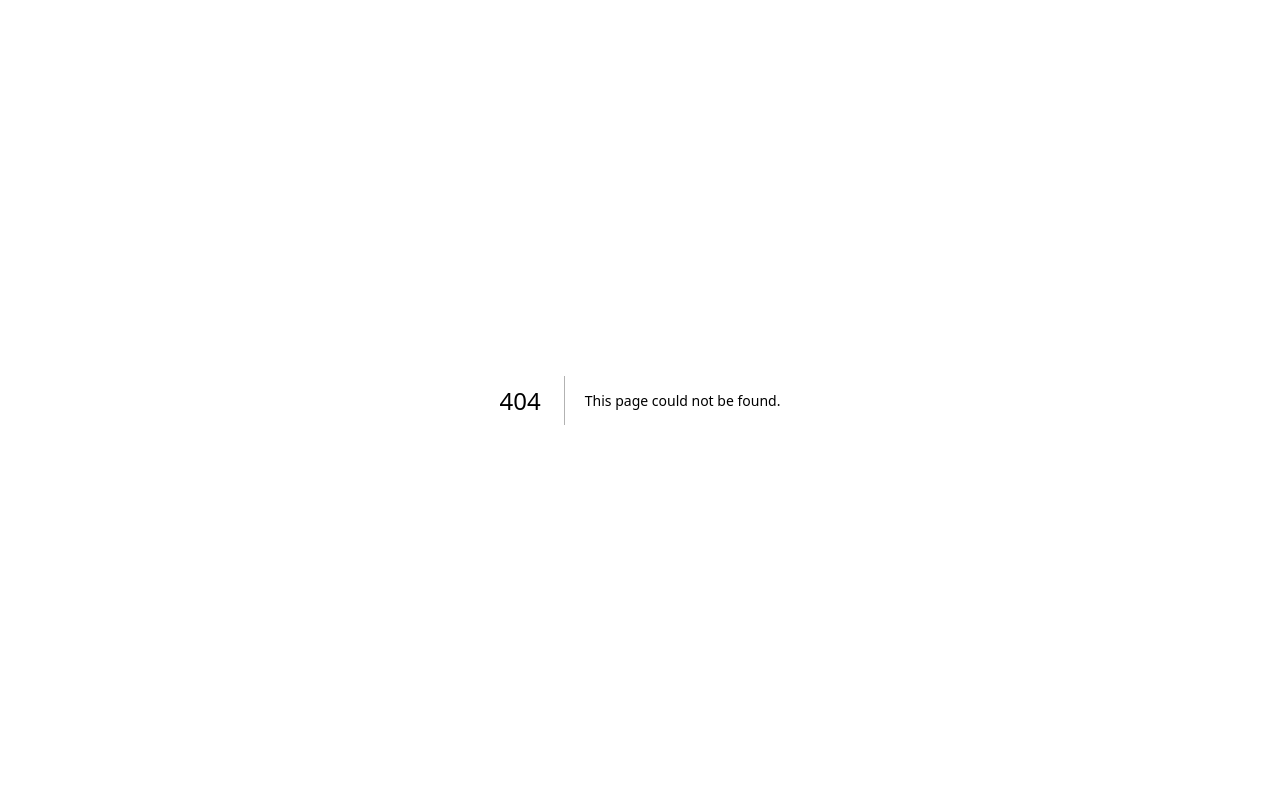
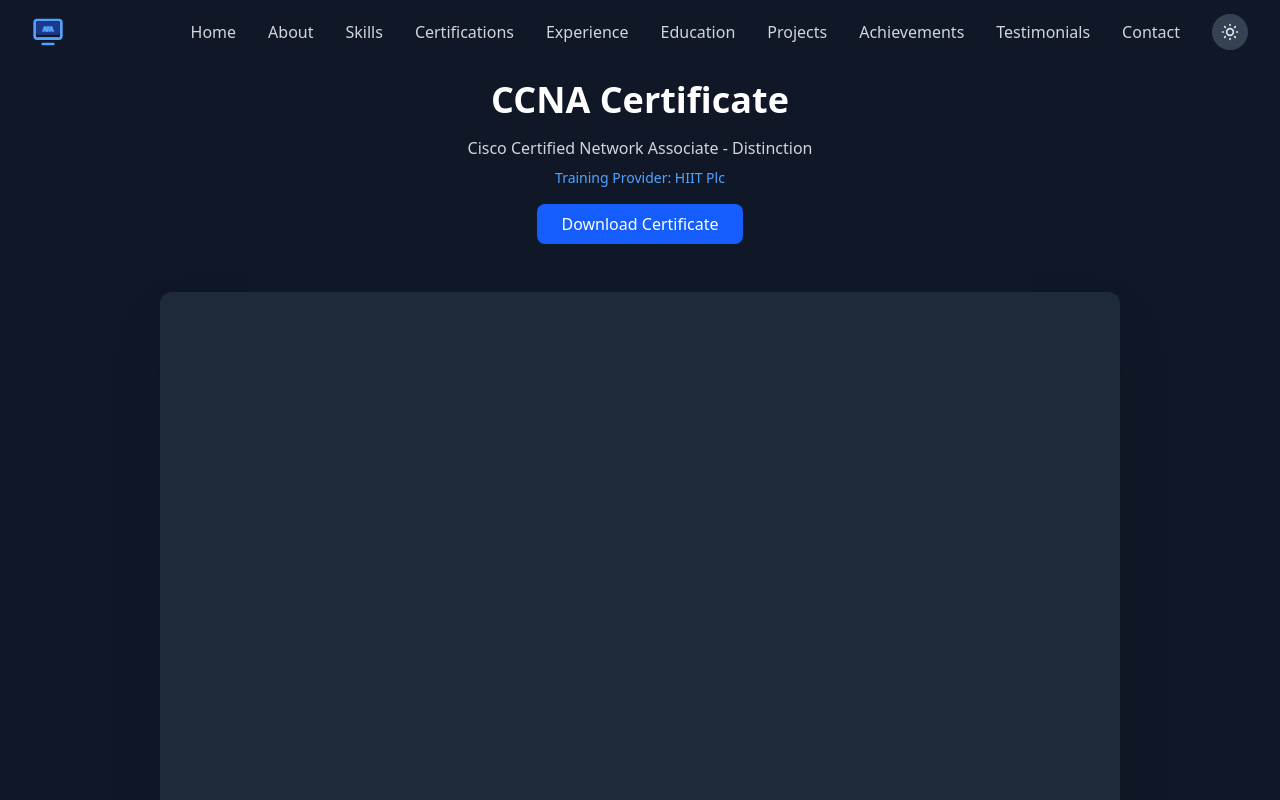
Before and after one commit to IbnAbubakri/AbubakriFaaruqAdebowaleResume, a Next.js app: page /certifications/ccna in a window 1280 px wide. Before the commit this address had no page. Shown: the top 800 px of the page. Built offline with nearby package versions, Linux system fonts and the light colour scheme.

Commit message:
Add CCNA certificate page with clickable link like Network+

```diff
--- /dev/null
+++ b/src/app/certifications/ccna/page.tsx
@@ -0,0 +1,53 @@
+'use client'
+
+import Navbar from '@/components/Navbar'
+import Footer from '@/components/Footer'
+import { motion } from 'framer-motion'
+
+export default function CCNACertificate() {
+  return (
+    <main className="min-h-screen bg-white dark:bg-gray-900">
+      <Navbar />
+      <section className="py-20">
+        <div className="max-w-5xl mx-auto px-4 sm:px-6 lg:px-8">
+          <motion.div
+            initial={{ opacity: 0, y: 30 }}
+            animate={{ opacity: 1, y: 0 }}
+            className="text-center mb-12"
+          >
+            <h1 className="text-4xl font-bold text-gray-900 dark:text-white mb-4">
+              CCNA Certificate
+            </h1>
+            <p className="text-gray-600 dark:text-gray-300">
+              Cisco Certified Network Associate - Distinction
+            </p>
+            <p className="text-sm text-blue-600 dark:text-blue-400 mt-2">
+              Training Provider: HIIT Plc
+            </p>
+            <a
+              href="/ABUBAKRI CCNA.pdf"
+              download
+              className="inline-block mt-4 px-6 py-2 bg-blue-600 text-white rounded-lg hover:bg-blue-700 transition-colors"
+            >
+              Download Certificate
+            </a>
+          </motion.div>
+
+          <motion.div
+            initial={{ opacity: 0, y: 30 }}
+            animate={{ opacity: 1, y: 0 }}
+            transition={{ delay: 0.2 }}
+            className="bg-gray-100 dark:bg-gray-800 rounded-xl overflow-hidden shadow-2xl"
+          >
+            <iframe
+              src="/ABUBAKRI CCNA.pdf"
+              className="w-full h-screen"
+              title="CCNA Certificate"
+            />
+          </motion.div>
+        </div>
+      </section>
+      <Footer />
+    </main>
+  )
+}
--- a/src/sections/Certifications.tsx
+++ b/src/sections/Certifications.tsx
@@ -16,6 +16,7 @@
     date: '2024',
     description: 'Comprehensive networking certification covering routing, switching, security, and automation.',
     distinction: true,
+    certLink: '/certifications/ccna',
   },
   {
     title: 'CompTIA Network+',
```
Also changed, not shown: 2 other files (tests, documents, lock files or other folders).
